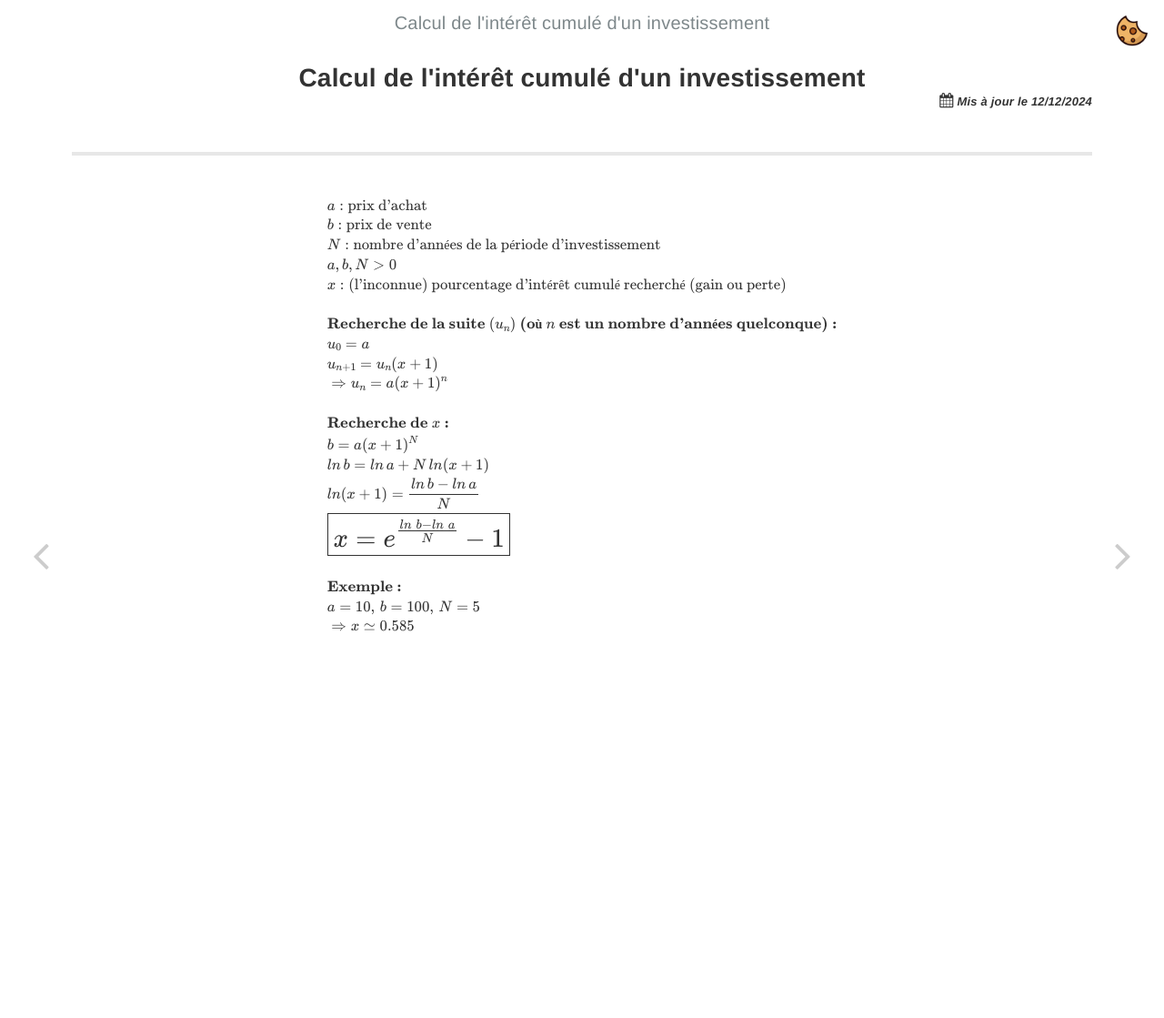
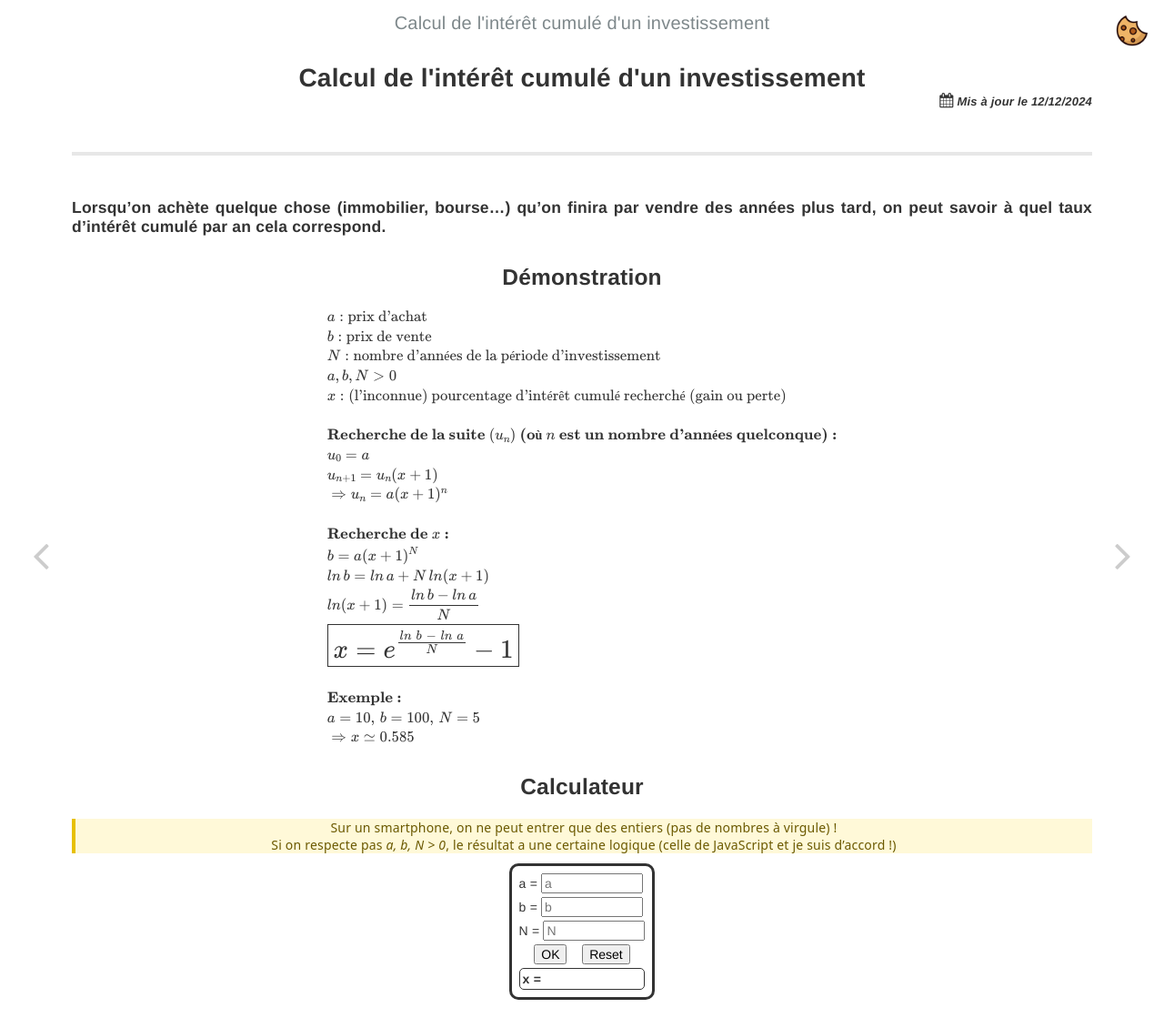
Before and after one commit to Grand-Dub/blog, a Jekyll site: the page built from _posts/divers/2024-12-12-recherche-interet.md, in a window 1280 px wide. Shown: the whole page at 91% size. Built offline with Jekyll 4.4.1, drawn with Linux system fonts in a browser that asks for light colours.

Commit message:
page investissement

```diff
--- a/_posts/divers/2024-12-12-recherche-interet.md
+++ b/_posts/divers/2024-12-12-recherche-interet.md
@@ -6,7 +6,12 @@ layout: post
 description: Calcul de l'intérêt cumulé d'un investissement
 ---
 
+#### Lorsqu'on achète quelque chose (immobilier, bourse...) qu'on finira par vendre des années plus tard, on peut savoir à quel taux d'intérêt cumulé par an cela correspond.
+
 {% comment %}
+DES REMARQUES SUR LaTex
+-----------------------
+
 c'est est déjà indiqué sur la page d'Accueil : pour concevoir des formules/équations : <https://latexeditor.lagrida.com/>.
 
 Pour ajouter, ici, des "&" au début de pleins de lignes, j'ai trouvé cette (bonne) méthode :
@@ -26,6 +31,11 @@ pour écrire du LaTeX en taille plus grande :
 src : <https://www.overleaf.com/learn/latex/Font_sizes%2C_families%2C_and_styles>
 {% endcomment %}
 
+
+Démonstration
+-------------
+{: style="text-align: center;"}
+
 $$ \displaystyle
 \begin{align}
 
@@ -44,7 +54,7 @@ $$ \displaystyle
 & b=a(x+1)^{N} \\
 & ln\,b=ln\,a+N \, ln(x+1) \\
 & ln(x+1)=\frac{ln\,b-ln\,a}{N} \\
-& \LARGE \boxed{x=e^{\frac{ln\,b-ln\,a}{N}}-1} \\
+& \LARGE \boxed{x=e^{\frac{ln\,b\,-\,ln\,a}{N}}-1} \\
 & \\
 & \textbf{Exemple :} \\
 & a=10,\, b=100,\, N=5 \\
@@ -52,3 +62,77 @@ $$ \displaystyle
 
 \end{align}
 $$
+
+Calculateur
+-----------
+{: style="text-align: center;"}
+
+> Sur un smartphone, on ne peut entrer que des entiers (pas de nombres à virgule) !
+> Si on respecte pas *a, b, N > 0*, le résultat a une certaine logique (celle de JavaScript et je suis d'accord !)
+{:.block-warning }
+{: style="text-align: center;"}
+
+<style>
+#calculateurForm {
+  border: solid;
+  padding: 0.8rem;
+  border-radius: 10px;
+  width: fit-content;
+}
+#xDiv {
+  border: solid;
+  padding: 0.3rem;
+  border-radius: 5px;
+  border-width: 1px;
+  font-weight: bold;
+}
+.dataInput {
+  width: 8em;
+}
+.flexCenter {
+  display: flex;
+  justify-content: center;
+}
+#ok {
+    justify-content: space-evenly;
+}
+input {
+  margin-bottom: 4px;
+}
+</style>
+
+<div class="flexCenter">
+<form id="calculateurForm">
+<div>
+  <label for="a">a =</label>
+  <input id="a" class="dataInput" type="number" step="any" placeholder="a" pattern="\d*" required="">
+</div>
+<div>
+  <label for="b">b =</label>
+  <input id="b" class="dataInput" type="number" step="any" placeholder="b" pattern="\d*" required="">
+</div>
+<div>
+  <label for="N">N =</label>
+  <input id="N" class="dataInput" type="number" step="any" placeholder="N" pattern="\d*" required="">
+</div>
+<div id="ok" class="flexCenter">
+  <input type="submit" value="OK">
+  <input type="reset">
+</div>
+<div id="xDiv">
+  x = <span id="x"></span>
+</div>
+</form>
+</div>
+
+<script>
+document.getElementById("calculateurForm").addEventListener('submit', function() {
+  const form = document.getElementById("calculateurForm");
+  const a=Number(form.elements["a"].value)
+  const b=Number(form.elements["b"].value)
+  const N=Number(form.elements["N"].value)
+  const x=Math.exp((Math.log(b)-Math.log(a))/N)-1;
+  document.getElementById("x").textContent=x;
+  event.preventDefault();
+});
+</script>
```
